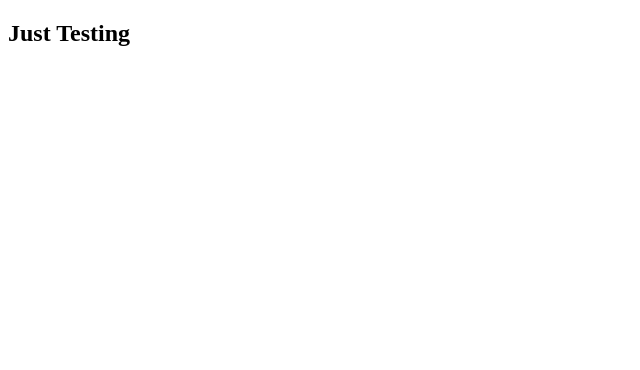
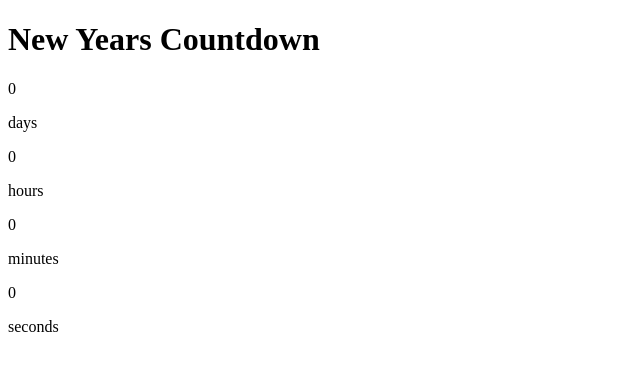
Before and after one commit to Ordonez/Countdown-Timer, a plain HTML site: page index.html in a window 1280 px wide. Shown: the whole page, without its empty margins (0-640 px from the left). Drawn offline with Linux system fonts and the light colour scheme.

Commit message:
Added basic skeleton for the countdown feature

```diff
--- a/index.html
+++ b/index.html
@@ -9,7 +9,29 @@
 </script>
 </head>
 <body>
-    <h2>Just Testing </h2>
+    <h1>New Years Countdown</h1>
+
+    <div class="countdown-container">
+        <div class="days-container">
+            <p class="big-text" id="days">0</p>
+            <span>days</span>
+        </div>
+
+        <div class="hours-container">
+            <p class="big-text" id="hours">0</p>
+            <span>hours</span>
+        </div>
+
+        <div class="minutes-container">
+            <p class="big-text" id="minutes">0</p>
+            <span>minutes</span>
+        </div>
+
+        <div class="seconds-container">
+            <p class="big-text" id="seconds">0</p>
+            <span>seconds</span>
+        </div>
+    </div>
 
 </body>
 </html>
```
